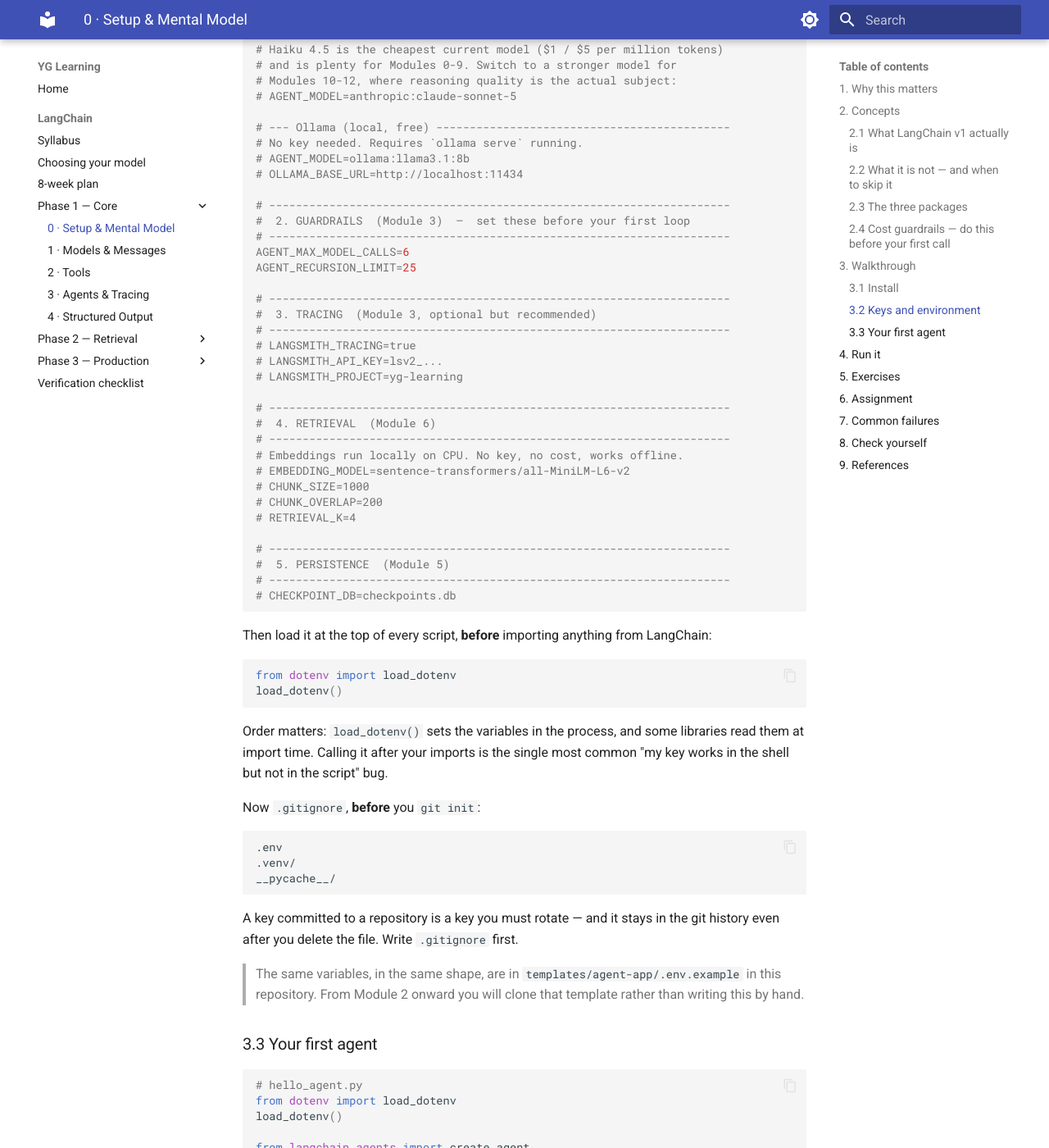
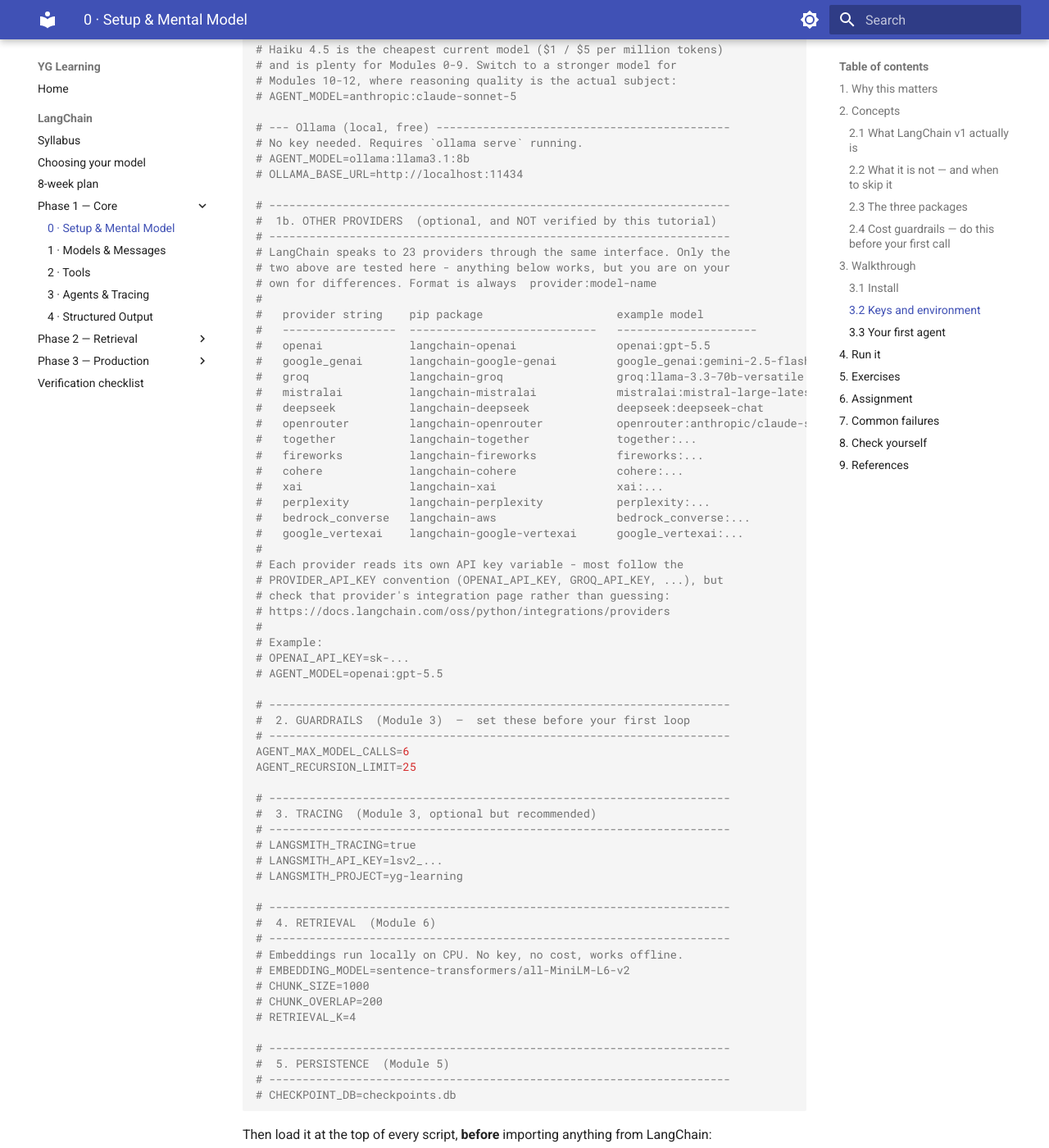
Before and after one commit to youngglobes/YG-Learning, an MkDocs documentation site: the page built from docs/langchain/langchain-000-setup-and-mental-model.md, in a window 1280 px wide and 1400 px high, scrolled down 3232 px. Shown: the whole window at 82% size. Built offline with MkDocs 1.6.1 and Material for MkDocs 9.7.7, drawn with Linux system fonts in a browser that asks for light colours.

Commit message:
docs(langchain): list the other supported providers in the .env example
Adds an optional "other providers" block to both .env examples - Module 0's
and the template's - so a learner can see that the two supported setups are a
choice, not a limit, and switch with one string.

The provider strings and pip package names are read from the provider
registry inside the installed langchain (langchain.chat_models.base), not
recalled: 23 providers are registered, including openai, google_genai,
google_vertexai, groq, mistralai, deepseek, openrouter, together, fireworks,
cohere, xai, perplexity, bedrock, bedrock_converse and litellm.

API key variable names are deliberately NOT listed. They are not in the
registry, and most but not all follow the PROVIDER_API_KEY convention, so the
block points at each provider's integration page instead of stating a value
that might be wrong. Provider string and package are given as fact because
they were verified; the key name is given as a lookup because it was not.

The block is explicitly marked as not verified by this tutorial, keeping the
model-setup.md framing intact: two supported setups, everything else works
but is the learner's own problem. model-setup.md's vague "OpenAI, Gemini,
Groq, OpenRouter" aside now names the real count and points at the full list.

Co-Authored-By: Claude Opus 5 (1M context) <noreply@anthropic.com>

```diff
--- a/docs/langchain/langchain-000-setup-and-mental-model.md
+++ b/docs/langchain/langchain-000-setup-and-mental-model.md
@@ -134,6 +134,38 @@ AGENT_MODEL=anthropic:claude-haiku-4-5
 # No key needed. Requires `ollama serve` running.
 # AGENT_MODEL=ollama:llama3.1:8b
 # OLLAMA_BASE_URL=http://localhost:11434
+
+# ---------------------------------------------------------------------
+#  1b. OTHER PROVIDERS  (optional, and NOT verified by this tutorial)
+# ---------------------------------------------------------------------
+# LangChain speaks to 23 providers through the same interface. Only the
+# two above are tested here - anything below works, but you are on your
+# own for differences. Format is always  provider:model-name
+#
+#   provider string    pip package                    example model
+#   -----------------  ----------------------------   ---------------------
+#   openai             langchain-openai               openai:gpt-5.5
+#   google_genai       langchain-google-genai         google_genai:gemini-2.5-flash
+#   groq               langchain-groq                 groq:llama-3.3-70b-versatile
+#   mistralai          langchain-mistralai            mistralai:mistral-large-latest
+#   deepseek           langchain-deepseek             deepseek:deepseek-chat
+#   openrouter         langchain-openrouter           openrouter:anthropic/claude-sonnet-5
+#   together           langchain-together             together:...
+#   fireworks          langchain-fireworks            fireworks:...
+#   cohere             langchain-cohere               cohere:...
+#   xai                langchain-xai                  xai:...
+#   perplexity         langchain-perplexity           perplexity:...
+#   bedrock_converse   langchain-aws                  bedrock_converse:...
+#   google_vertexai    langchain-google-vertexai      google_vertexai:...
+#
+# Each provider reads its own API key variable - most follow the
+# PROVIDER_API_KEY convention (OPENAI_API_KEY, GROQ_API_KEY, ...), but
+# check that provider's integration page rather than guessing:
+# https://docs.langchain.com/oss/python/integrations/providers
+#
+# Example:
+# OPENAI_API_KEY=sk-...
+# AGENT_MODEL=openai:gpt-5.5
 
 # ---------------------------------------------------------------------
 #  2. GUARDRAILS  (Module 3)  —  set these before your first loop
```
Also changed, not shown: docs/langchain/model-setup.md (+8 -4 lines), 1 other file.
